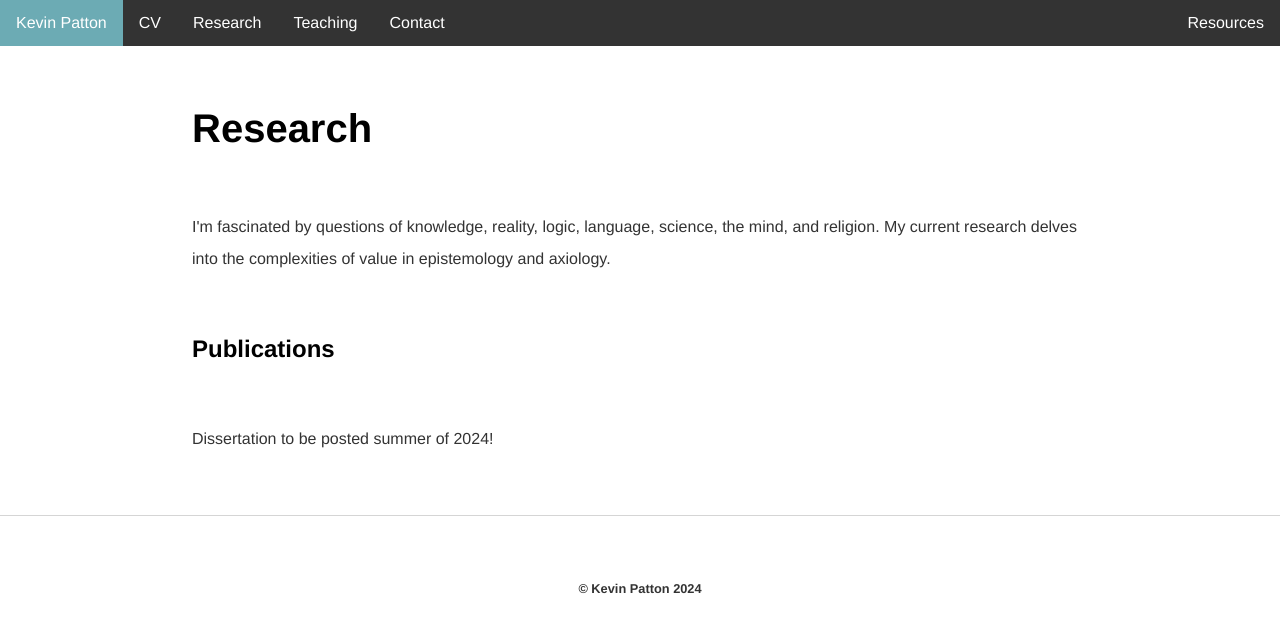
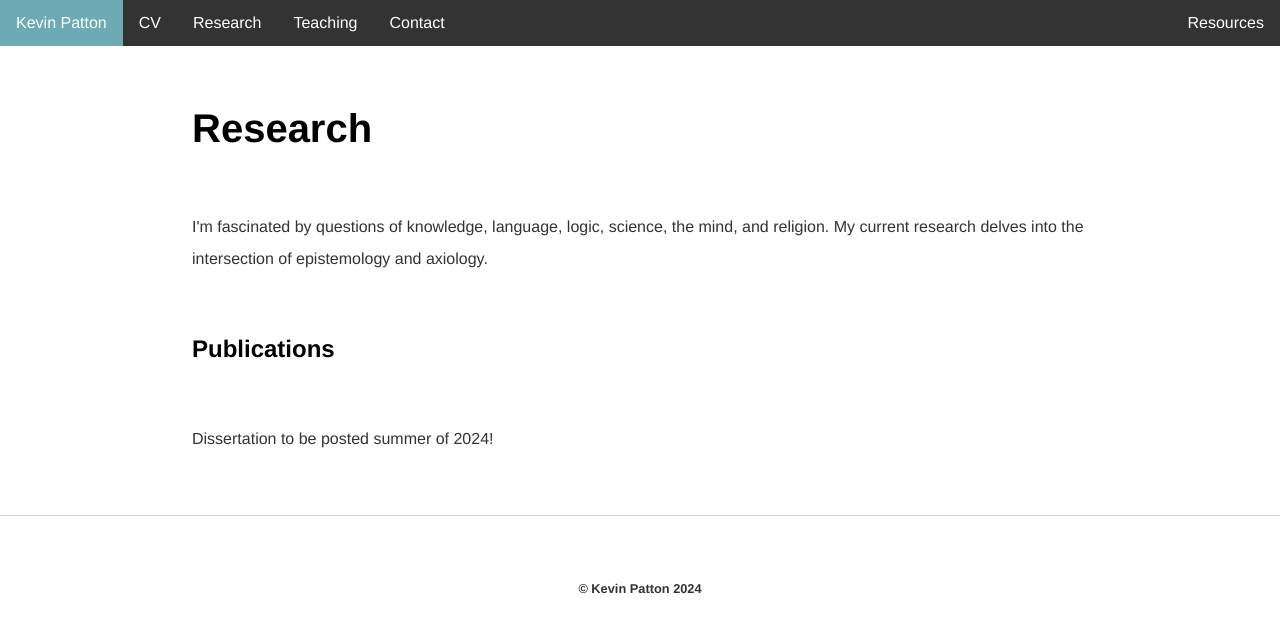
Before and after one commit to kevinjpatton/kevinjpatton.github.io, a Jekyll site: the page built from research/index.html, in a window 1280 px wide. Shown: the top 633 px of the page. Built offline with Jekyll 4.4.1, drawn with Linux system fonts in a browser that asks for light colours; Markdown is read by kramdown in place of the engine named in the settings.

Commit message:
Update index.html

```diff
--- a/research/index.html
+++ b/research/index.html
@@ -3,6 +3,6 @@ layout: default
 title: Publications - Kevin Patton
 ---
 <h1>Research</h1>
-<p>I'm fascinated by questions of knowledge, reality, logic, language, science, the mind, and religion.  My current research delves into the complexities of value in epistemology and axiology.</p>
+<p>I'm fascinated by questions of knowledge, language, logic, science, the mind, and religion.  My current research delves into the intersection of epistemology and axiology.</p>
 <h2>Publications</h2>
 <p>Dissertation to be posted summer of 2024!</p>
```
